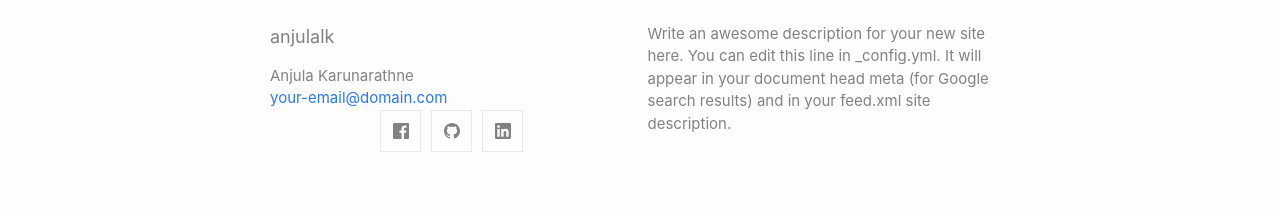
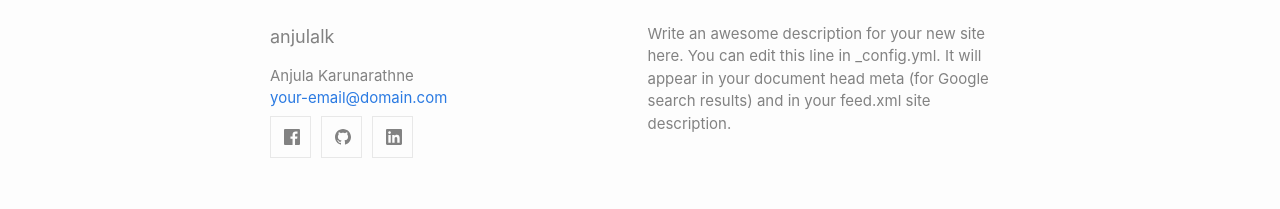
Before and after one commit to anjulalk/anjulalk.github.io, a Jekyll site: the page built from index.md, in a window 1280 px wide. Shown: the part 749-958 px from the top of the page. Built offline with Jekyll 4.4.1, drawn with Linux system fonts in a browser that asks for light colours.

Commit message:
Adjusted social icons location

```diff
--- a/_sass/minima/_layout.scss
+++ b/_sass/minima/_layout.scss
@@ -272,8 +272,8 @@
 
 
 .social-media-list {
-  display: table;
   margin: 0 auto;
+  margin-top: 6px;
   li {
     float: left;
     margin: 0 5px;
```
